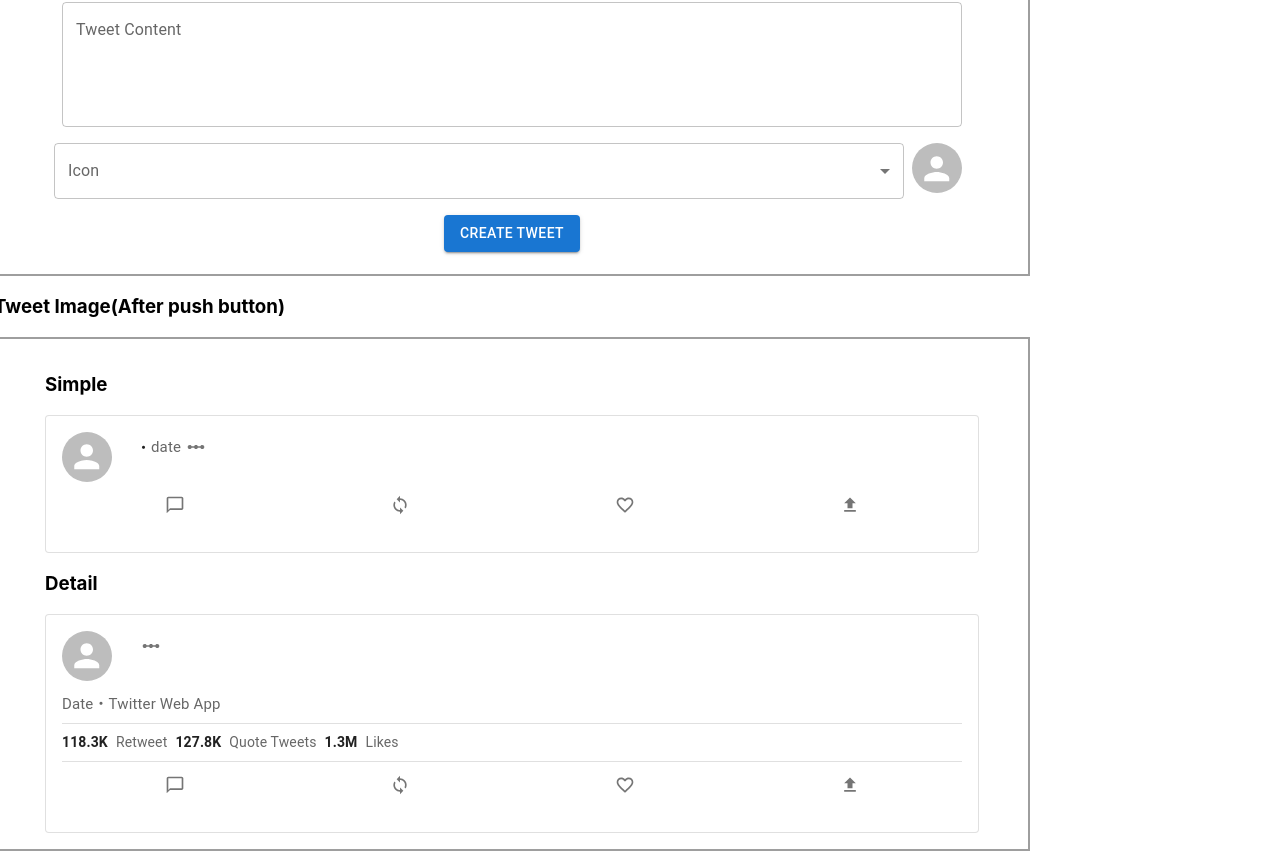
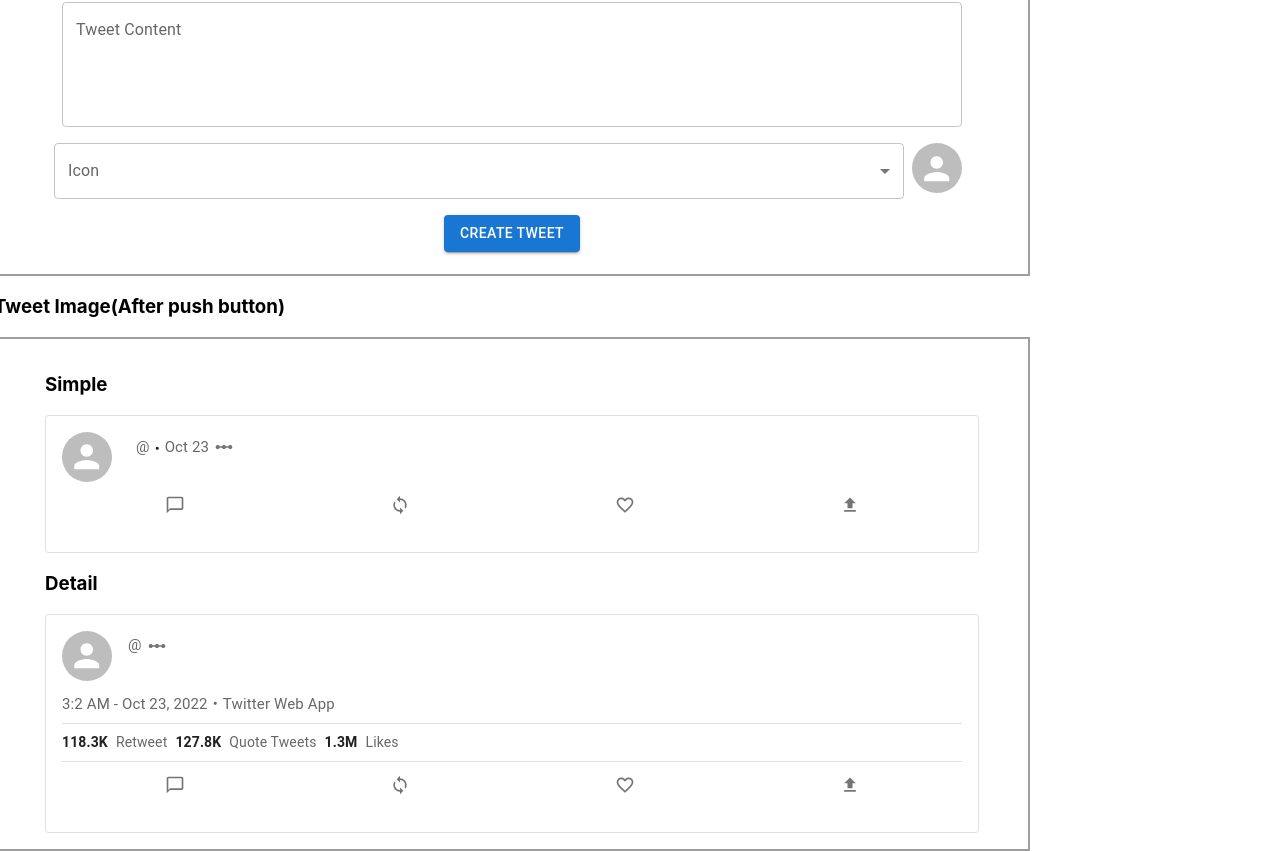
Before and after one commit to m2mt-l/Twitter_Demo, a React (Create React App) app: page / in a window 1280 px wide. Shown: the part 301-1152 px from the top of the page. Built offline with nearby package versions, Linux system fonts and the light colour scheme.

Commit message:
add DateHelper

```diff
--- a/src/components/TweetDetail.tsx
+++ b/src/components/TweetDetail.tsx
@@ -12,6 +12,7 @@ import { TweetInfo } from "../model/tweetInfo";
 import { impression } from "../data/impression";
 import Icon from "./Icon";
 import Buttons from "./Buttons";
+import { currentDateForDetail } from "../util/DateHelper";
 
 const TweetDetail: FC<TweetInfo> = (props) => {
     return (
@@ -58,7 +59,7 @@ const TweetDetail: FC<TweetInfo> = (props) => {
                                             sx={{ fontSize: 15, textAlign: "start" }}
                                             color="text.secondary"
                                         >
-                                            {props.id}
+                                            @{props.id}
                                         </Typography>
                                     </Stack>
                                 </Box>
@@ -82,7 +83,7 @@ const TweetDetail: FC<TweetInfo> = (props) => {
                         sx={{ textAlign: "start", fontSize: 15, mb: 1 }}
                         color="text.secondary"
                     >
-                        Date・Twitter Web App
+                        {currentDateForDetail()}・Twitter Web App
                     </Typography>
                     <Divider />
                     <Stack direction="row" justifyContent="start" sx={{ py: 1 }}>
--- a/src/components/TweetSimple.tsx
+++ b/src/components/TweetSimple.tsx
@@ -10,6 +10,7 @@ import LinearScaleIcon from "@mui/icons-material/LinearScale";
 import { TweetInfo } from "../model/tweetInfo";
 import Icon from "./Icon";
 import Buttons from "./Buttons";
+import { currentDateForSimple } from "../util/DateHelper";
 
 const TweetSimple: FC<TweetInfo> = (props) => {
     return (
@@ -35,17 +36,9 @@ const TweetSimple: FC<TweetInfo> = (props) => {
                                     display: "flex",
                                     justifyContent: "space-between",
                                     alignItems: "center",
-                                    width: "90%",
                                 }}
                             >
-                                <Box
-                                    sx={{
-                                        display: "flex",
-                                        justifyContent: "between",
-                                        alignItems: "center",
-                                    }}
-                                >
-                                    <Stack direction="row">
+                                <Stack direction="row" justifyContent="between" alignItems="center">
                                     <Typography
                                         sx={{ fontSize: 15, fontWeight: "bold", mr: 1 }}
                                         component="div"
@@ -56,14 +49,13 @@ const TweetSimple: FC<TweetInfo> = (props) => {
                                         sx={{ fontSize: 15, textAlign: "start" }}
                                         color="text.secondary"
                                     >
-                                            {props.id}
+                                        @{props.id}
                                     </Typography>
                                     <span style={{ fontSize: 15 }}>・</span>
                                     <Typography sx={{ fontSize: 15 }} color="text.secondary">
-                                            date
+                                        {currentDateForSimple()}
                                     </Typography>
                                 </Stack>
-                                </Box>
                                 <IconButton aria-label="liner-scale" size="small">
                                     <LinearScaleIcon fontSize="small" />
                                 </IconButton>
--- /dev/null
+++ b/src/data/monthStringArray.ts
@@ -0,0 +1,14 @@
+export const monthStringArray: string[] = [
+    "Jan",
+    "Feb",
+    "Mar",
+    "Apr",
+    "May",
+    "Jun",
+    "Jul",
+    "Aug",
+    "Sep",
+    "Oct",
+    "Nov",
+    "Dec",
+];
--- /dev/null
+++ b/src/util/DateHelper.ts
@@ -0,0 +1,26 @@
+import { monthStringArray } from "../data/monthStringArray";
+
+export function currentDateForDetail(): string {
+    const dt = new Date();
+    const year = dt.getFullYear();
+    const month = monthStringArray[dt.getMonth()];
+    const date = dt.getDate();
+    const hour24 = dt.getHours();
+    const minute = dt.getMinutes();
+    const hour12 = hour24 % 12;
+    const amOrPm = hour24 < 12 ? "AM" : "PM";
+
+    const dataString = `${hour12}:${minute} ${amOrPm} - ${month} ${date}, ${year}`;
+
+    return dataString;
+}
+
+export function currentDateForSimple(): string {
+    const dt = new Date();
+    const month = monthStringArray[dt.getMonth()];
+    const date = dt.getDate();
+
+    const dataString = `${month} ${date}`;
+
+    return dataString;
+}
```
Lines whose indentation alone changed are shown as unchanged.
